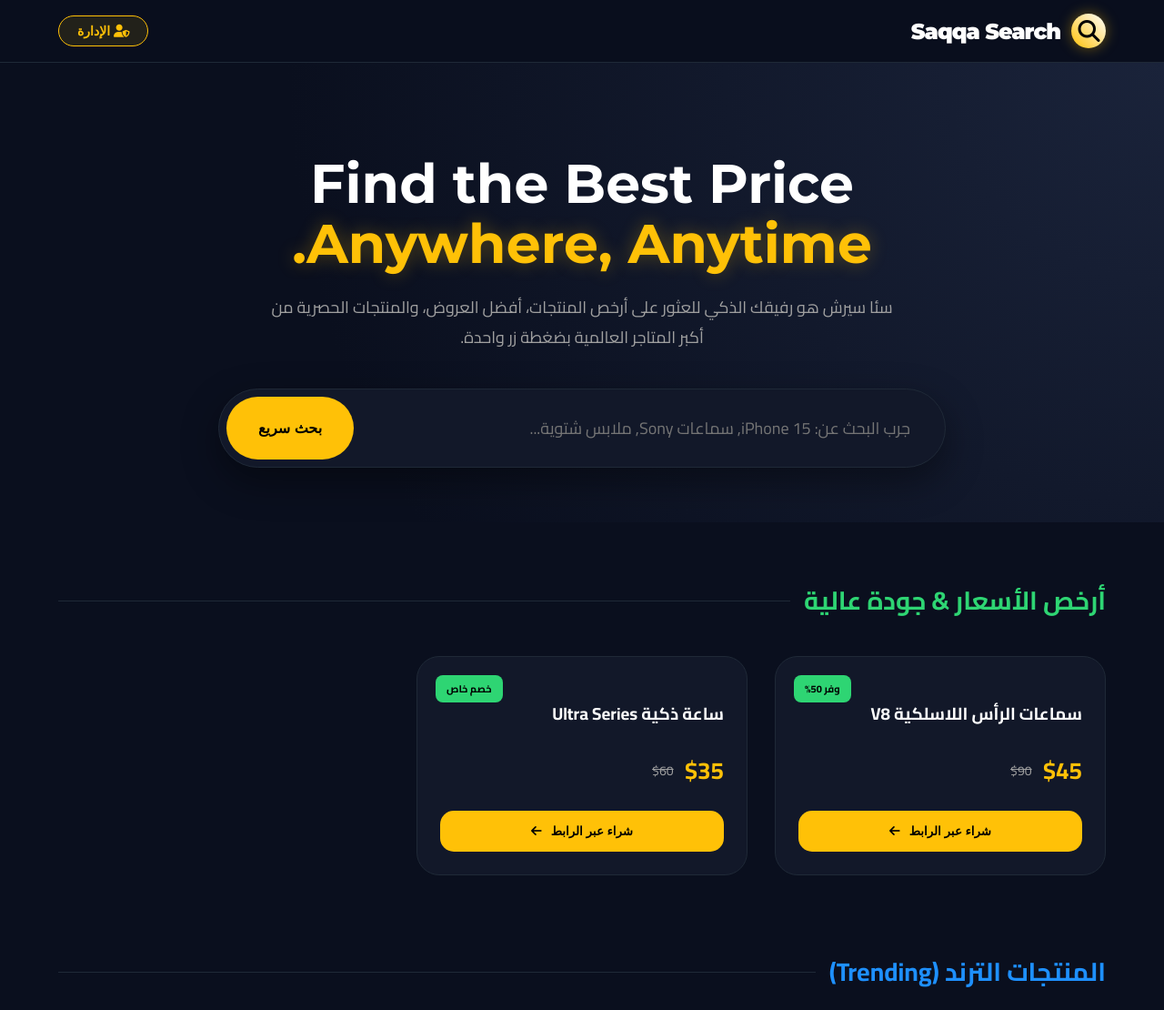
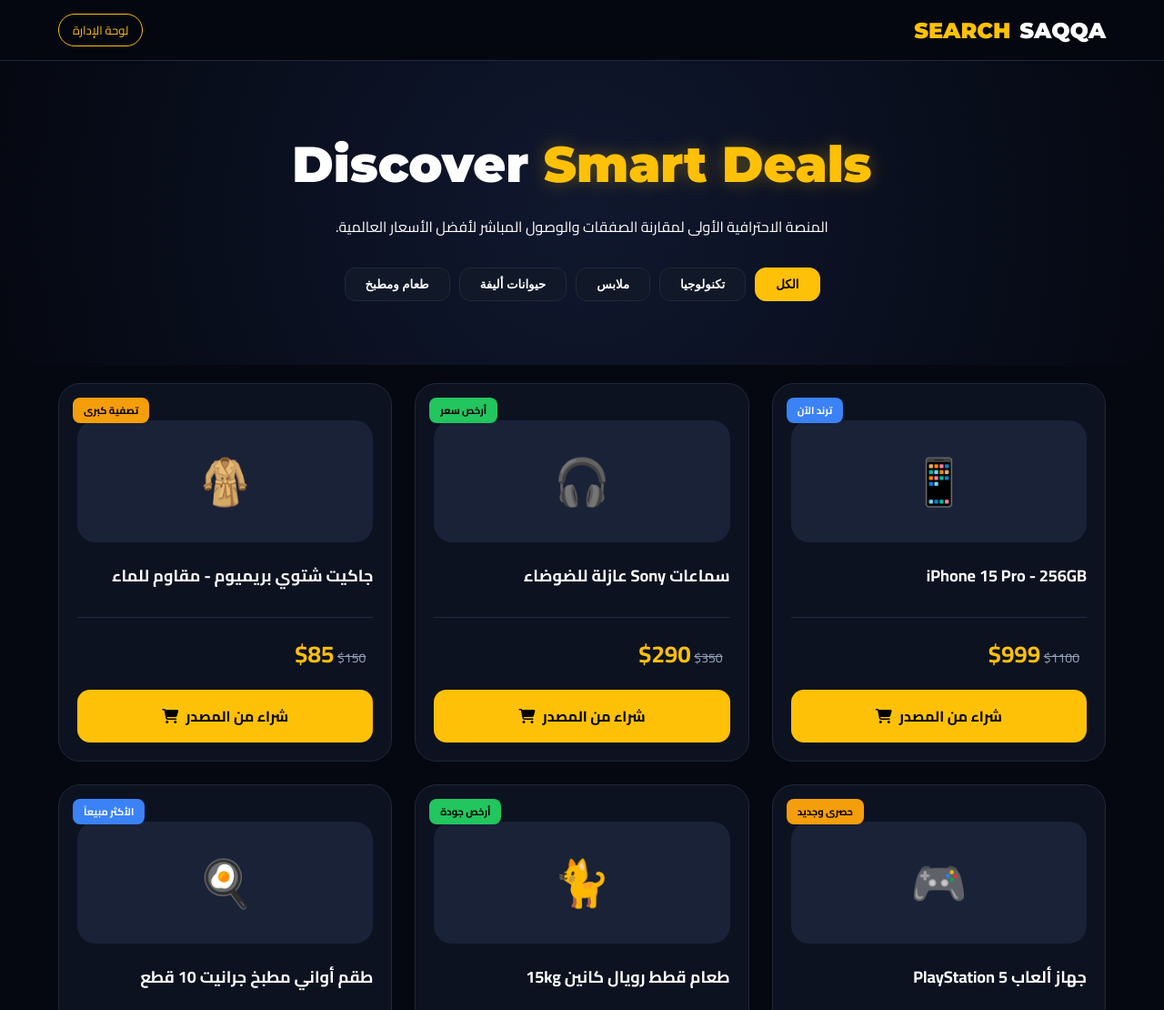
Before and after one commit to kaled847el1997/saqqa-search, a plain HTML site: page index.html in a window 1280 px wide. Shown: the top 1110 px of the page at 91% size. Drawn offline with Linux system fonts and the light colour scheme.

Commit message:
Update index.html

```diff
--- a/index.html
+++ b/index.html
@@ -3,251 +3,165 @@
 <head>
     <meta charset="UTF-8">
     <meta name="viewport" content="width=device-width, initial-scale=1.0">
-    <title>Saqqa Search | Premium Version</title>
-
-    <link href="https://fonts.googleapis.com/css2?family=Cairo:wght@400;600;700&family=Montserrat:wght@700;900&display=swap" rel="stylesheet">
+    <title>Saqqa Search | Professional Marketplace</title>
+    <link href="https://fonts.googleapis.com/css2?family=Cairo:wght@400;600;700&family=Montserrat:wght@900&display=swap" rel="stylesheet">
     <link rel="stylesheet" href="https://cdnjs.cloudflare.com/ajax/libs/font-awesome/6.4.0/css/all.min.css">
-
     <style>
         :root {
-            --bg: #0A0F1E;
-            --card: #121829;
-            --gold: #FFC107;
-            --gold-hover: #E6AF00;
-            --white: #FFFFFF;
-            --muted: #A0A0A0;
-            --border: #1f2937;
+            --bg-dark: #050811;
+            --card-bg: #0d1221;
+            --accent: #FFC107;
+            --text-main: #ffffff;
+            --text-dim: #94a3b8;
+            --tag-cheap: #22c55e;
+            --tag-trend: #3b82f6;
+            --tag-exclusive: #f59e0b;
         }
 
         * { box-sizing: border-box; margin: 0; padding: 0; }
-        body { background-color: var(--bg); color: var(--white); font-family: 'Cairo', sans-serif; overflow-x: hidden; scroll-behavior: smooth; }
+        body { background-color: var(--bg-dark); color: var(--text-main); font-family: 'Cairo', sans-serif; overflow-x: hidden; }
 
-        /* Header الاحترافي */
+        /* Navigation */
         header {
-            display: flex; justify-content: space-between; align-items: center;
-            padding: 15px 5%; background: rgba(10, 15, 30, 0.95);
-            backdrop-filter: blur(15px); position: sticky; top: 0; z-index: 1000;
-            border-bottom: 1px solid var(--border);
+            padding: 15px 5%; display: flex; justify-content: space-between; align-items: center;
+            background: rgba(5, 8, 17, 0.9); backdrop-filter: blur(10px);
+            border-bottom: 1px solid #1e293b; position: sticky; top: 0; z-index: 1000;
         }
-        .brand {
-            display: flex; align-items: center; gap: 12px;
-            font-family: 'Montserrat', sans-serif; font-size: 24px;
-            font-weight: 900; color: white; text-decoration: none;
-            letter-spacing: -1px;
+        .logo { font-family: 'Montserrat', sans-serif; font-size: 24px; font-weight: 900; color: #fff; text-decoration: none; display: flex; align-items: center; gap: 10px; }
+        .logo span { color: var(--accent); }
+
+        .admin-box { font-size: 13px; border: 1px solid var(--accent); padding: 5px 15px; border-radius: 20px; color: var(--accent); cursor: pointer; transition: 0.3s; }
+        .admin-box:hover { background: var(--accent); color: #000; }
+
+        /* Hero & Search */
+        .hero { text-align: center; padding: 80px 5% 40px; background: radial-gradient(circle at center, #10182f 0%, var(--bg-dark) 100%); }
+        .hero h1 { font-family: 'Montserrat', 'Cairo', sans-serif; font-size: clamp(32px, 6vw, 55px); margin-bottom: 20px; }
+        .hero h1 span { color: var(--accent); text-shadow: 0 0 20px rgba(255, 193, 7, 0.3); }
+
+        /* Filter Tabs */
+        .filter-container { display: flex; justify-content: center; gap: 10px; flex-wrap: wrap; margin: 30px 0; }
+        .filter-btn {
+            background: #111827; border: 1px solid #1e293b; color: #fff; padding: 10px 22px;
+            border-radius: 12px; cursor: pointer; transition: 0.3s; font-weight: 600;
         }
-        .logo-circle {
-            background: linear-gradient(45deg, var(--gold), #FFF);
-            width: 38px; height: 38px; border-radius: 50%;
-            display: flex; align-items: center; justify-content: center; color: black;
-            box-shadow: 0 0 15px rgba(255, 193, 7, 0.4);
-        }
+        .filter-btn.active { background: var(--accent); color: #000; border-color: var(--accent); }
 
-        .nav-actions { display: flex; gap: 15px; align-items: center; }
-        .admin-login {
-            background: rgba(255, 193, 7, 0.1); color: var(--gold);
-            border: 1px solid var(--gold); padding: 8px 20px;
-            border-radius: 50px; font-weight: bold; cursor: pointer;
-            transition: 0.3s; font-size: 14px;
-        }
-        .admin-login:hover { background: var(--gold); color: black; }
-
-        /* Hero Section */
-        .hero {
-            text-align: center; padding: 100px 5% 60px;
-            background: radial-gradient(circle at top right, #1a233a 0%, var(--bg) 70%);
-        }
-        .hero h1 {
-            font-family: 'Montserrat', 'Cairo', sans-serif;
-            font-size: clamp(35px, 7vw, 60px); line-height: 1.1; margin-bottom: 20px;
-        }
-        .hero h1 span { color: var(--gold); text-shadow: 0 0 20px rgba(255, 193, 7, 0.3); }
-        .hero p { color: var(--muted); font-size: 18px; max-width: 700px; margin: 0 auto 40px; }
-
-        /* محرك البحث المطور */
-        .search-wrapper {
-            max-width: 800px; margin: 0 auto; position: relative;
-            background: var(--card); padding: 8px; border-radius: 60px;
-            border: 1px solid var(--border); box-shadow: 0 15px 40px rgba(0,0,0,0.4);
-        }
-        .search-wrapper input {
-            width: 100%; padding: 18px 30px; border-radius: 50px;
-            border: none; background: transparent; color: white;
-            font-size: 18px; outline: none; font-family: 'Cairo', sans-serif;
-        }
-        .search-wrapper button {
-            position: absolute; left: 8px; top: 8px; bottom: 8px;
-            background: var(--gold); border: none; padding: 0 35px;
-            border-radius: 50px; font-weight: 800; cursor: pointer;
-            transition: 0.3s; font-size: 16px;
-        }
-        .search-wrapper button:hover { background: var(--gold-hover); transform: scale(1.02); }
-
-        /* قوائم التصنيفات الإبداعية */
-        .container { padding: 60px 5%; }
-        .section-head {
-            display: flex; align-items: center; gap: 15px; margin-bottom: 35px;
-        }
-        .section-head h2 { font-size: 28px; font-weight: 700; }
-        .line { flex-grow: 1; height: 1px; background: var(--border); }
-
-        .product-grid {
-            display: grid; grid-template-columns: repeat(auto-fill, minmax(280px, 1fr));
-            gap: 30px; margin-bottom: 80px;
-        }
+        /* Products Grid */
+        .container { max-width: 1300px; margin: 0 auto; padding: 20px 5% 80px; }
+        .grid { display: grid; grid-template-columns: repeat(auto-fill, minmax(280px, 1fr)); gap: 25px; }
 
         .card {
-            background: var(--card); border-radius: 25px; padding: 25px;
-            border: 1px solid var(--border); transition: 0.4s; position: relative;
-            overflow: hidden;
+            background: var(--card-bg); border-radius: 24px; border: 1px solid #1e293b;
+            padding: 20px; position: relative; transition: 0.4s; overflow: hidden;
+            display: flex; flex-direction: column;
         }
-        .card::before {
-            content: ''; position: absolute; top: 0; left: 0; width: 100%; height: 5px;
-            background: var(--gold); opacity: 0; transition: 0.3s;
+        .card:hover { transform: translateY(-10px); border-color: var(--accent); box-shadow: 0 20px 40px rgba(0,0,0,0.5); }
+
+        .badge {
+            position: absolute; top: 15px; left: 15px; padding: 4px 12px;
+            border-radius: 8px; font-size: 11px; font-weight: 800; z-index: 2;
         }
-        .card:hover { transform: translateY(-15px); border-color: var(--gold); }
-        .card:hover::before { opacity: 1; }
+        .badge-cheap { background: var(--tag-cheap); color: #000; }
+        .badge-trend { background: var(--tag-trend); color: #fff; }
+        .badge-exclusive { background: var(--tag-exclusive); color: #000; }
 
-        .tag {
-            position: absolute; top: 20px; left: 20px;
-            font-size: 11px; font-weight: 800; padding: 5px 12px;
-            border-radius: 8px; text-transform: uppercase;
+        .product-icon { font-size: 50px; text-align: center; margin: 20px 0; background: #1a2238; padding: 20px; border-radius: 20px; }
+        .card h3 { font-size: 18px; margin-bottom: 12px; min-height: 50px; }
+
+        .price-area { margin-top: auto; padding-top: 15px; border-top: 1px solid #1e293b; }
+        .p-price { font-size: 26px; font-weight: 900; color: var(--accent); }
+        .p-old { text-decoration: line-through; color: var(--text-dim); font-size: 14px; margin-right: 8px; }
+
+        .buy-now-btn {
+            width: 100%; padding: 14px; background: var(--accent); border: none;
+            border-radius: 14px; font-weight: 800; color: #000; cursor: pointer;
+            text-decoration: none; display: flex; justify-content: center; align-items: center; gap: 8px;
+            margin-top: 15px; transition: 0.3s;
         }
-        .tag-deal { background: #2ed573; color: black; }
-        .tag-trend { background: #1e90ff; color: white; }
-        .tag-new { background: var(--gold); color: black; }
+        .buy-now-btn:hover { background: #fff; transform: scale(1.02); }
 
-        .price-box { margin: 20px 0; display: flex; align-items: center; gap: 12px; }
-        .price { font-size: 26px; font-weight: 800; color: var(--gold); }
-        .old-price { text-decoration: line-through; color: var(--muted); font-size: 14px; }
-
-        .buy-now {
-            width: 100%; padding: 15px; background: var(--gold);
-            border: none; border-radius: 15px; font-weight: 800;
-            color: black; cursor: pointer; transition: 0.3s;
-            display: flex; justify-content: center; align-items: center; gap: 10px;
-        }
-        .buy-now:hover { gap: 20px; }
-
-        /* Admin Dashboard Overlay */
-        #adminPanel {
-            display: none; position: fixed; inset: 0; background: rgba(10,15,30,0.98);
-            z-index: 2000; padding: 40px; text-align: center; backdrop-filter: blur(20px);
-        }
-
-        footer {
-            text-align: center; padding: 80px; border-top: 1px solid var(--border);
-            background: #070b16;
-        }
-        .designer-tag { color: var(--gold); font-weight: 900; text-decoration: none; }
+        footer { text-align: center; padding: 60px; border-top: 1px solid #1e293b; color: var(--text-dim); }
+        .owner { color: var(--accent); font-weight: 900; text-decoration: none; }
     </style>
 </head>
 <body>
 
-    <div id="adminPanel">
-        <h1 style="color:var(--gold); margin-bottom: 20px;">Saqqa Search Admin</h1>
-        <p>مرحباً بك يا خالد Akram Elsakka</p>
-        <div style="margin: 30px auto; max-width: 400px; background: var(--card); padding: 20px; border-radius: 20px;">
-            <p>إدارة الموقع مرتبطة بإيميلك:</p>
-            <p style="color: var(--gold)">kaled847el19974@gmail.com</p>
-        </div>
-        <button onclick="document.getElementById('adminPanel').style.display='none'" class="admin-login">خروج من الإدارة</button>
-    </div>
-
     <header>
-        <a href="#" class="brand">
-            <div class="logo-circle"><i class="fa-solid fa-magnifying-glass"></i></div>
-            Saqqa Search
-        </a>
-        <div class="nav-actions">
-            <button class="admin-login" onclick="login()"><i class="fa-solid fa-user-shield"></i> الإدارة</button>
-        </div>
+        <a href="#" class="logo">SAQQA <span>SEARCH</span></a>
+        <div class="admin-box" onclick="checkAdmin()">لوحة الإدارة</div>
     </header>
 
-    <main>
     <section class="hero">
-            <h1>Find the Best Price <br><span>Anywhere, Anytime.</span></h1>
-            <p>سئا سيرش هو رفيقك الذكي للعثور على أرخص المنتجات، أفضل العروض، والمنتجات الحصرية من أكبر المتاجر العالمية بضغطة زر واحدة.</p>
+        <h1>Discover <span>Smart Deals</span></h1>
+        <p>المنصة الاحترافية الأولى لمقارنة الصفقات والوصول المباشر لأفضل الأسعار العالمية.</p>
 
-            <div class="search-wrapper">
-                <input type="text" id="mainInp" placeholder="جرب البحث عن: iPhone 15, سماعات Sony, ملابس شتوية...">
-                <button onclick="search()">بحث سريع</button>
+        <div class="filter-container">
+            <button class="filter-btn active" onclick="filterProducts('all', this)">الكل</button>
+            <button class="filter-btn" onclick="filterProducts('tech', this)">تكنولوجيا</button>
+            <button class="filter-btn" onclick="filterProducts('fashion', this)">ملابس</button>
+            <button class="filter-btn" onclick="filterProducts('pets', this)">حيوانات أليفة</button>
+            <button class="filter-btn" onclick="filterProducts('food', this)">طعام ومطبخ</button>
         </div>
     </section>
 
     <div class="container">
-
-            <div class="section-head">
-                <h2 style="color: #2ed573;">أرخص الأسعار & جودة عالية</h2>
-                <div class="line"></div>
-            </div>
-            <div class="product-grid">
-                <div class="card">
-                    <div class="tag tag-deal">وفر 50%</div>
-                    <h3 style="margin-top: 20px;">سماعات الرأس اللاسلكية V8</h3>
-                    <div class="price-box"><span class="price">$45</span><span class="old-price">$90</span></div>
-                    <button class="buy-now">شراء عبر الرابط <i class="fa-solid fa-arrow-left"></i></button>
-                </div>
-                <div class="card">
-                    <div class="tag tag-deal">خصم خاص</div>
-                    <h3 style="margin-top: 20px;">ساعة ذكية Ultra Series</h3>
-                    <div class="price-box"><span class="price">$35</span><span class="old-price">$60</span></div>
-                    <button class="buy-now">شراء عبر الرابط <i class="fa-solid fa-arrow-left"></i></button>
+        <div class="grid" id="mainGrid">
             </div>
     </div>
 
-            <div class="section-head">
-                <h2 style="color: #1e90ff;">المنتجات الترند (Trending)</h2>
-                <div class="line"></div>
-            </div>
-            <div class="product-grid">
-                <div class="card">
-                    <div class="tag tag-trend">الأكثر مبيعاً</div>
-                    <h3 style="margin-top: 20px;">iPhone 15 Pro Max</h3>
-                    <div class="price-box"><span class="price">$1,099</span></div>
-                    <button class="buy-now">قارن الأسعار <i class="fa-solid fa-arrow-left"></i></button>
-                </div>
-            </div>
-
-            <div class="section-head">
-                <h2 style="color: var(--gold);">تكنولوجيا وذكاء اصطناعي</h2>
-                <div class="line"></div>
-            </div>
-            <div class="product-grid">
-                <div class="card">
-                    <div class="tag tag-new">جديد حصري</div>
-                    <h3 style="margin-top: 20px;">نظارات الواقع الافتراضي VR</h3>
-                    <div class="price-box"><span class="price">$299</span></div>
-                    <button class="buy-now">تفاصيل المنتج <i class="fa-solid fa-arrow-left"></i></button>
-                </div>
-            </div>
-
-        </div>
-    </main>
-
     <footer>
-        <p style="margin-bottom: 10px;">Saqqa Search © 2026 | جميع الحقوق محفوظة</p>
-        <p>Created by <a href="#" class="designer-tag">Khaled Al-Saqqa from Gaza</a></p>
+        <p>Saqqa Search © 2026 | جميع الحقوق محفوظة</p>
+        <p>Developed with Excellence by <a href="#" class="owner">Khaled Al-Saqqa</a></p>
     </footer>
 
     <script>
-        function search() {
-            const q = document.getElementById('mainInp').value;
-            if(q) {
-                // الربط مع نتائج البحث المباشرة للتسوق
-                window.open(`https://www.google.com/search?tbm=shop&q=${encodeURIComponent(q)}`, '_blank');
+        // قاعدة بيانات المنتجات الاحترافية
+        const products = [
+            { name: "iPhone 15 Pro - 256GB", price: 999, old: 1100, cat: "tech", tag: "ترند الآن", tClass: "badge-trend", icon: "📱", link: "https://amazon.com" },
+            { name: "سماعات Sony عازلة للضوضاء", price: 290, old: 350, cat: "tech", tag: "أرخص سعر", tClass: "badge-cheap", icon: "🎧", link: "https://sony.com" },
+            { name: "جاكيت شتوي بريميوم - مقاوم للماء", price: 85, old: 150, cat: "fashion", tag: "تصفية كبرى", tClass: "badge-exclusive", icon: "🧥", link: "https://adidas.com" },
+            { name: "جهاز ألعاب PlayStation 5", price: 499, old: 550, cat: "tech", tag: "حصرى وجديد", tClass: "badge-exclusive", icon: "🎮", link: "https://playstation.com" },
+            { name: "طعام قطط رويال كانين 15kg", price: 45, old: 65, cat: "pets", tag: "أرخص جودة", tClass: "badge-cheap", icon: "🐈", link: "https://chewy.com" },
+            { name: "طقم أواني مطبخ جرانيت 10 قطع", price: 120, old: 200, cat: "food", tag: "الأكثر مبيعاً", tClass: "badge-trend", icon: "🍳", link: "https://aliexpress.com" },
+            { name: "ساعة ذكية Smart Watch S9", price: 55, old: 90, cat: "tech", tag: "ترند الآن", tClass: "badge-trend", icon: "⌚", link: "https://amazon.com" },
+            { name: "حذاء رياضي Running Pro", price: 70, old: 120, cat: "fashion", tag: "لقطة حصري", tClass: "badge-exclusive", icon: "👟", link: "https://nike.com" }
+        ];
+
+        function filterProducts(category, btn) {
+            // تحديث الأزرار
+            document.querySelectorAll('.filter-btn').forEach(b => b.classList.remove('active'));
+            btn.classList.add('active');
+
+            const grid = document.getElementById('mainGrid');
+            const filtered = category === 'all' ? products : products.filter(p => p.cat === category);
+
+            grid.innerHTML = filtered.map(p => `
+                <div class="card">
+                    <div class="badge ${p.tClass}">${p.tag}</div>
+                    <div class="product-icon">${p.icon}</div>
+                    <h3>${p.name}</h3>
+                    <div class="price-area">
+                        <span class="p-old">$${p.old}</span>
+                        <span class="p-price">$${p.price}</span>
+                        <a href="${p.link}" target="_blank" class="buy-now-btn">
+                            شراء من المصدر <i class="fa-solid fa-cart-shopping"></i>
+                        </a>
+                    </div>
+                </div>
+            `).join('');
+        }
+
+        function checkAdmin() {
+            const pass = prompt("أدخل إيميل الإدارة الخاص بك:");
+            if(pass === "kaled847el19974@gmail.com") {
+                alert("مرحباً بك يا خالد! لوحة التحكم قيد التحديث لربطها بـ Google Sheets.");
             } else {
-                alert("اكتب اسم المنتج أولاً يا خالد!");
+                alert("عذراً، هذا الإيميل لا يملك صلاحيات.");
             }
         }
 
-        function login() {
-            const email = prompt("أدخل بريد المدير الإلكتروني:");
-            if(email === "kaled847el19974@gmail.com") {
-                document.getElementById('adminPanel').style.display = 'block';
-            } else {
-                alert("الوصول مرفوض. هذا الحساب ليس لديه صلاحيات الإدارة.");
-            }
-        }
+        // تشغيل العرض الأول
+        filterProducts('all', document.querySelector('.filter-btn'));
     </script>
 </body>
 </html>
```
Lines whose indentation alone changed are shown as unchanged.
